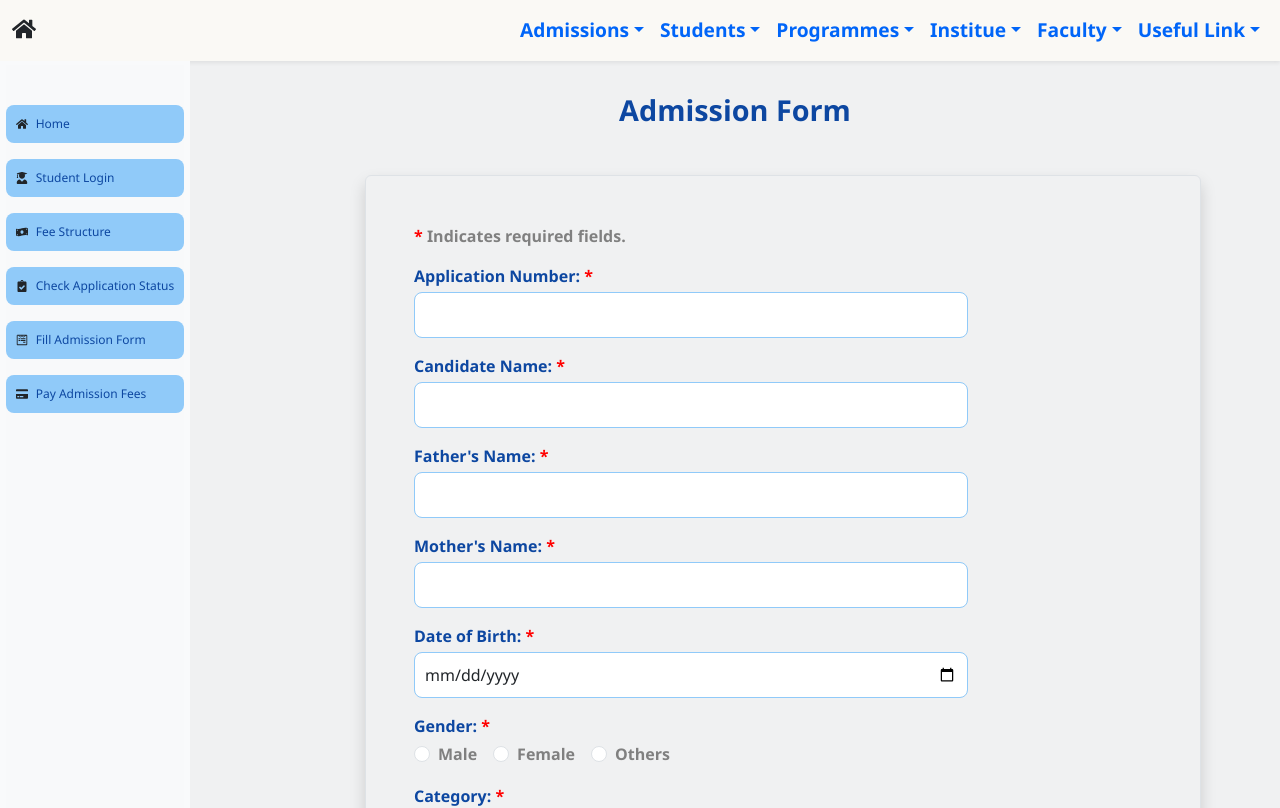
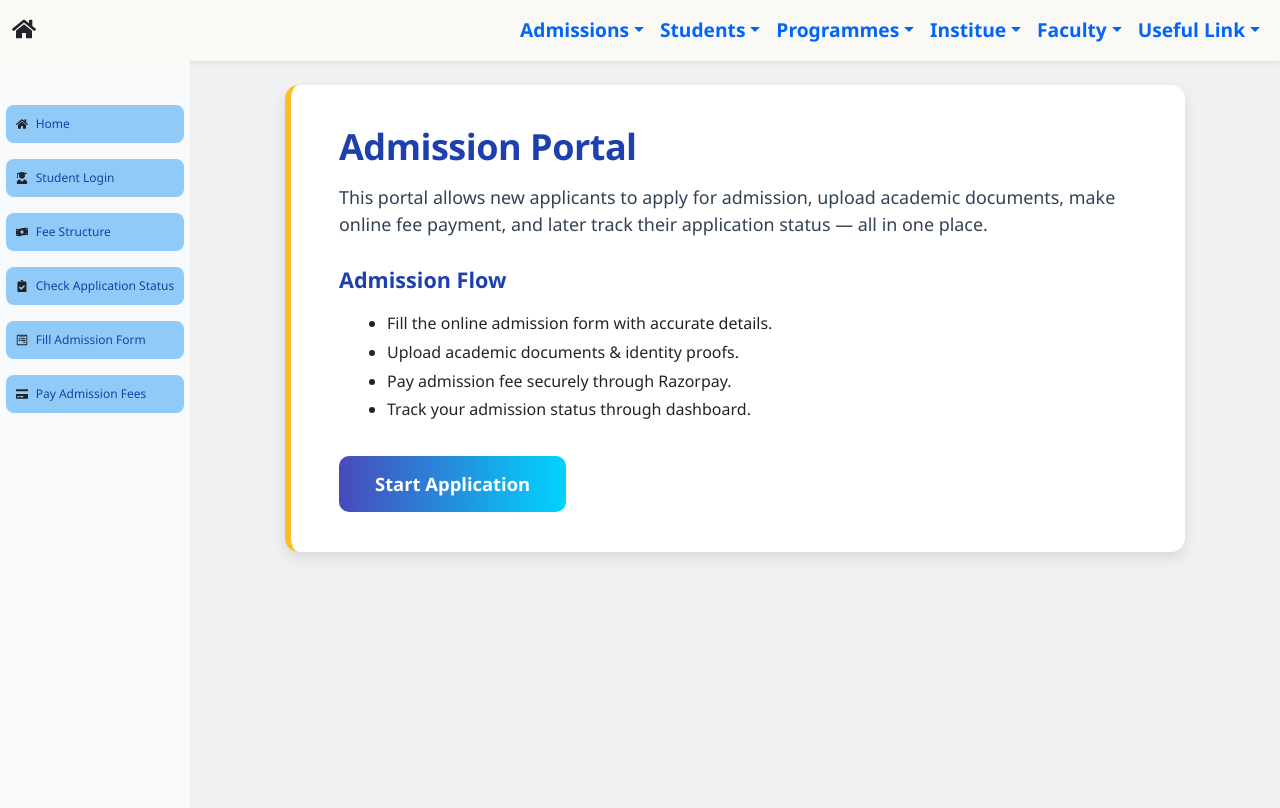
Before and after one commit to silent-hyena/ERP-College-Mangement-System, a React (Vite) app in the folder frontend/: page /newAdmission in a window 1280 px wide. Shown: the top 808 px of the page. Built offline with nearby package versions, Linux system fonts and the light colour scheme.

Commit message:
new admission intro page

```diff
--- /dev/null
+++ b/frontend/src/routes/NewAdmission/AdmissionIntro.css
@@ -0,0 +1,67 @@
+.admission-intro-container {
+  width: 100%;
+  height: 100%;
+  padding: 1.5rem;
+  display: flex;
+  justify-content: center;
+  align-items: flex-start;
+}
+
+.admission-intro-card {
+  background: white;
+  border-radius: 14px;
+  padding: 2.5rem 3rem;
+  max-width: 900px;
+  width: 100%;
+  box-shadow: 0px 6px 14px rgba(0,0,0,0.10);
+  border-left: 6px solid #FBBF24; /* gold accent - keep */
+}
+
+.intro-title {
+  font-size: 2.25rem;
+  font-weight: 900;
+  color: #1e40af; /* modern dark slate */
+  margin-bottom: 1.0rem;
+  letter-spacing: -0.5px;
+}
+
+.intro-desc {
+  font-size: 1.12rem;
+  color: #334155; /* softer slate */
+  margin-bottom: 1.8rem;
+  line-height: 1.7rem;
+  font-weight: 400;
+}
+
+.intro-subtitle {
+  font-size: 1.35rem;
+  font-weight: 700;
+  margin-bottom: 1rem;
+  color: #1e40af; /* deep modern blue */
+}
+
+.intro-steps {
+  margin-left: 1rem;
+  margin-bottom: 2rem;
+  font-size: 1.1rem;
+  color: #1e293b; /* slate dark text */
+  line-height: 1.8rem;
+  font-weight: 500;
+}
+
+.start-btn {
+  background: linear-gradient(90deg, rgba(2,0,36,1) 0%, rgba(73,73,186,1) 0%, rgba(0,212,255,1) 100%);
+  color: white;
+  font-weight: 700;
+  border-radius: 10px;
+  font-size: 1.15rem;
+  padding: 14px 36px;
+  border: none;
+  cursor: pointer;
+  transition: transform 0.25s ease, opacity 0.25s ease;
+}
+
+.start-btn:hover {
+  transform: translateY(-3px) scale(1.02);
+  opacity: 0.97;
+}
--- /dev/null
+++ b/frontend/src/routes/NewAdmission/AdmissionIntro.jsx
@@ -0,0 +1,30 @@
+import React from "react";
+import "./AdmissionIntro.css";
+
+const AdmissionIntro = ({ onStart }) => {
+  return (
+    <div className="admission-intro-container">
+      <div className="admission-intro-card">
+        <h2 className="intro-title">Admission Portal</h2>
+        <p className="intro-desc">
+          This portal allows new applicants to apply for admission, upload academic documents,
+          make online fee payment, and later track their application status — all in one place.
+        </p>
+
+        <h3 className="intro-subtitle">Admission Flow</h3>
+        <ul className="intro-steps">
+          <li>Fill the online admission form with accurate details.</li>
+          <li>Upload academic documents & identity proofs.</li>
+          <li>Pay admission fee securely through Razorpay.</li>
+          <li>Track your admission status through dashboard.</li>
+        </ul>
+
+        <button className="start-btn" onClick={onStart}>
+          Start Application
+        </button>
+      </div>
+    </div>
+  );
+};
+
+export default AdmissionIntro;
--- a/frontend/src/routes/NewAdmission/NewAdmission.jsx
+++ b/frontend/src/routes/NewAdmission/NewAdmission.jsx
@@ -1,56 +1,44 @@
-// import { Link } from "react-router-dom"
 import { useState } from "react"
 import Navbar from "../../components/Navbar/Navbar.jsx"
 import FormLogin from "../AdmissionForm/AdmissionForm.jsx"
 import ApplicationFormCheck from "../ApplicationStatus/AdmissionStatus.jsx"
 import RazorpayPayment from "../RazorpayPayment/Razorpay.jsx"
 import Footer from "../../components/Footer/AppFooter";
-
 import Sidebar from "../../components/QuickAccess/Sidebar/Sidebar.jsx"
-// import StudentPortal from "./StudentPortal.jsx"
-import AdminPage from "../AdminPage/AdminPage.jsx"
+import AdmissionIntro from "./AdmissionIntro.jsx"
 
 function NewAdmission() {
-    const [showAdmissionform, setShowAdmissionForm] = useState(true)
+    const [showIntro, setShowIntro] = useState(true);
+    const [showAdmissionform, setShowAdmissionForm] = useState(false)
     const [showpayment, setShowPayment] = useState(false);
     const [showApplcationStatus, setApplicationStatus] = useState(false)
-    // const [showPaymentForm, setPaymentForm] = useState(false)
-    // const [alert, setAlert] = useState(false)
-    // const [alertMessage, setAlertMessage] = useState(null)
-
-    // const { register, handleSubmit, formState: { errors } } = useForm();
 
     function handleFormBtn() {
+        setShowIntro(false);
         setShowAdmissionForm(true);
         setShowPayment(false);
         setApplicationStatus(false);
     }
 
     function handlePaymentBtn() {
+        setShowIntro(false);
         setShowAdmissionForm(false);
         setShowPayment(true);
         setApplicationStatus(false);
-        // window.location.href = "..Frontend/razorpay.html";
+    }
 
-    }
     function handleFormCheck() {
+        setShowIntro(false);
         setApplicationStatus(true);
         setShowAdmissionForm(false);
         setShowPayment(false);
     }
 
-
-
-
     return (
         <>
-
             <Navbar />
 
-            {/* {alert && <AutoDismissAlert message={alertMessage} onClose={() => setAlert(false)} />} */}
-
-
-            <div className="d-flex" style={{"backgroundColor": "rgb(240, 241, 242)"}}>
+            <div className="d-flex" style={{ backgroundColor: "rgb(240, 241, 242)" }}>
                 <div className="sidebar-wrapper">
                     <Sidebar
                         handleFormBtn={handleFormBtn}
@@ -60,14 +48,19 @@ function NewAdmission() {
                 </div>
 
                 <div className="flex-grow-1 container-fluid">
+
+                    {showIntro && <AdmissionIntro onStart={handleFormBtn} />}
+
                     {showAdmissionform && <FormLogin />}
                     {showpayment && <RazorpayPayment />}
                     {showApplcationStatus && <ApplicationFormCheck />}
+
                 </div>
             </div>
+
             <Footer />
-
         </>
     )
 }
+
 export default NewAdmission
```
Lines whose indentation alone changed are shown as unchanged.
